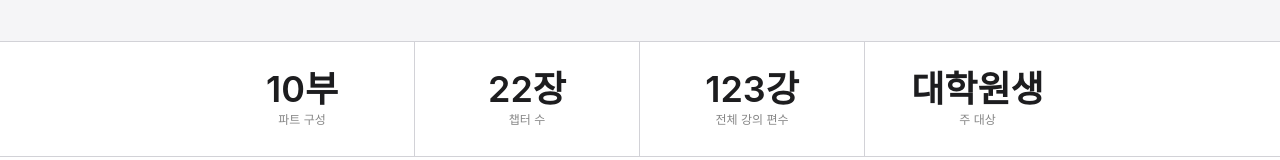
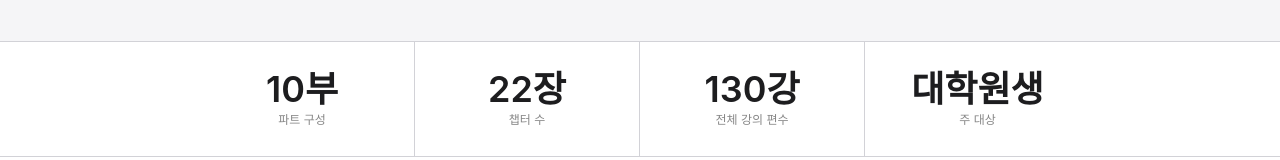
Before and after one commit to dorobo99-prog/q_Methology_Lesson, a Next.js app: page / in a window 1280 px wide. Shown: the part 538-698 px from the top of the page. Built offline with nearby package versions, Linux system fonts and the light colour scheme.

Commit message:
change 123 to 130

```diff
--- a/src/app/page.tsx
+++ b/src/app/page.tsx
@@ -1,13 +1,13 @@
 import Image from "next/image";
 import Link from "next/link";
 
-import { openLessons } from "@/data/lessons";
+import { CURRICULUM, openLessons } from "@/data/lessons";
 import { awards, papers, presentations } from "@/data/profile";
 
 const stats = [
   { value: "10부", label: "파트 구성" },
   { value: "22장", label: "챕터 수" },
-  { value: "123강", label: "전체 강의 편수" },
+  { value: `${CURRICULUM.reduce((total, part) => total + part.chapters.reduce((count, chapter) => count + chapter.lessons.length, 0), 0)}강`, label: "전체 강의 편수" },
   { value: "대학원생", label: "주 대상" },
 ];
 
```
